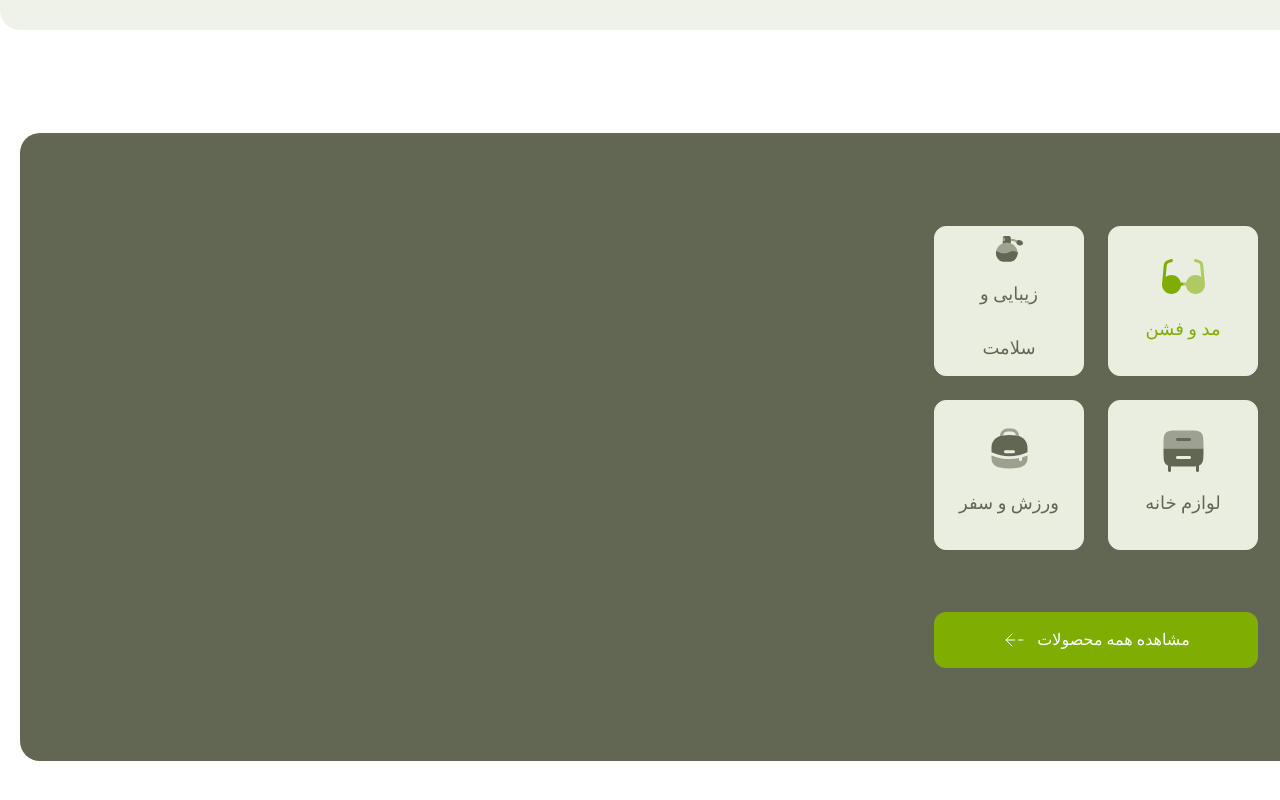
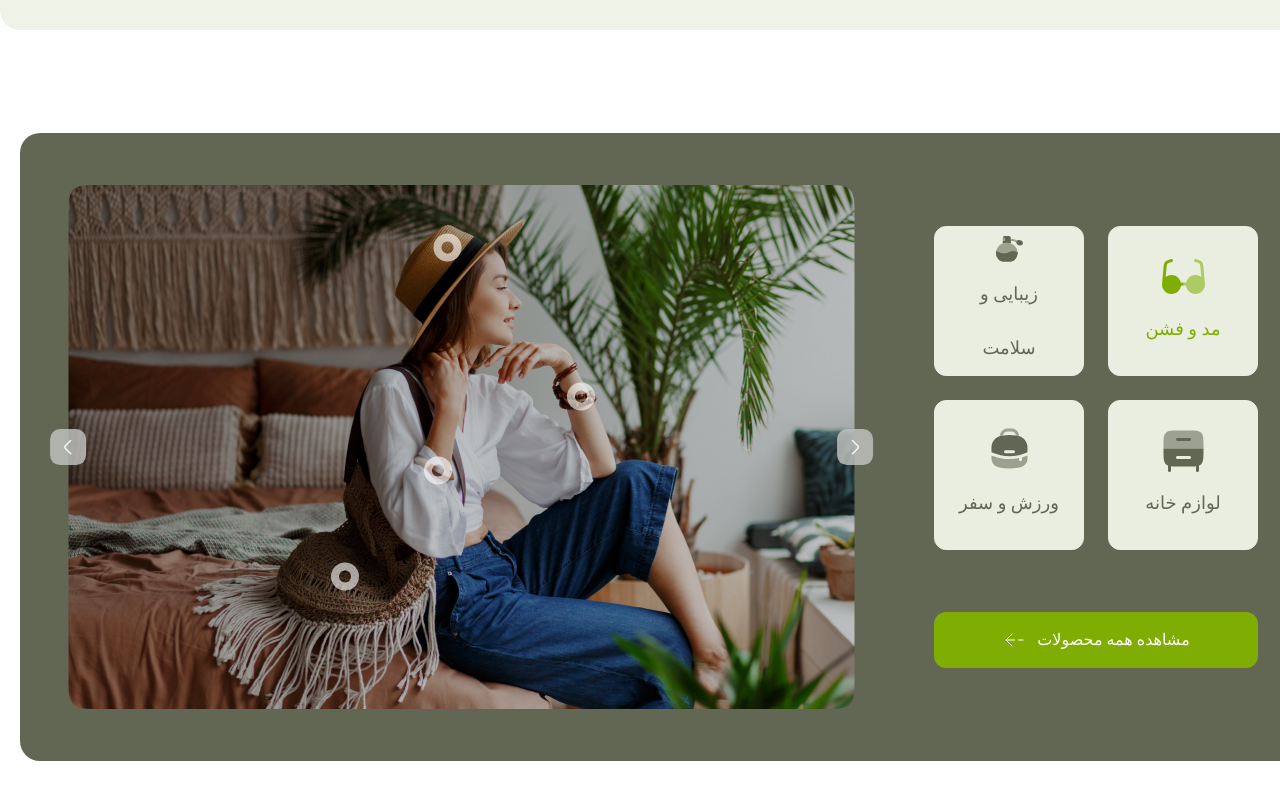
Before and after one commit to DevMousavi/mehra_shop, a React (Vite) app: page / in a window 1280 px wide. Shown: the part 1640-2440 px from the top of the page. Built offline with nearby package versions, Linux system fonts and the light colour scheme; a web font is replaced by a local one.

Commit message:
Sliders were displayed and their logic was implemented

```diff
--- a/src/Components/Category/Category.jsx
+++ b/src/Components/Category/Category.jsx
@@ -1,8 +1,23 @@
-import React from "react";
+import React, { useState } from "react";
 import style from "./Category.module.css";
 import { Link, NavLink } from "react-router-dom";
 
 const Category = () => {
+    const [number, setNumber] = useState(0);
+
+    const sliderImage = [
+        "./Slider_Images/Frame_2785.png",
+        "./Slider_Images/Frame_2786.png",
+    ];
+
+    const sliderHandler = () => {
+        if (number === 0) {
+            setNumber(1);
+        } else {
+            setNumber(0);
+        }
+    };
+
     return (
         <main className={style.container}>
             <div>
@@ -18,15 +33,15 @@ const Category = () => {
                             xmlns="http://www.w3.org/2000/svg"
                         >
                             <path
-                                fill-rule="evenodd"
-                                clip-rule="evenodd"
+                                fillRule="evenodd"
+                                clipRule="evenodd"
                                 d="M13.923 8.02606C14.185 8.81198 13.7602 9.66146 12.9743 9.92344L11.938 10.2689C10.7033 10.6805 9.88982 10.9537 9.28528 11.23C8.71368 11.4913 8.45726 11.7006 8.28694 11.9157C8.11662 12.1307 7.97158 12.4283 7.84816 13.0446C7.71764 13.6963 7.63796 14.5507 7.52014 15.8469L6.78618 23.9204L6.68948 24.984C8.29574 23.7404 10.3114 23.0004 12.5 23.0004C17.1902 23.0004 21.0866 26.3994 21.8604 30.8684C22.7224 30.619 23.6112 30.4942 24.5 30.4942V33.4942C23.761 33.4942 23.022 33.6202 22.3158 33.8722L21.8778 34.0286C21.1468 38.5488 17.2265 42.0004 12.5 42.0004C7.26 42.0004 3.01088 37.7218 3 32.4844C3.00092 31.9228 3.05056 31.3728 3.14492 30.8382L4.53944 15.4984C4.64836 14.2998 4.7407 13.2838 4.90656 12.4555C5.08308 11.574 5.3655 10.7724 5.9352 10.0531C6.50488 9.33378 7.22054 8.87526 8.03814 8.50156C8.80642 8.15038 9.77428 7.8278 10.9161 7.44724L12.0256 7.07738C12.8116 6.81542 13.661 7.24016 13.923 8.02606Z"
                                 fill="#80AD01"
                             />
                             <path
                                 d="M42.3104 24.984C40.7042 23.7404 38.6886 23.0004 36.5 23.0004C31.8098 23.0004 27.9134 26.3994 27.1396 30.8684C26.2776 30.619 25.3888 30.4944 24.5 30.4942V33.4942C25.239 33.4942 25.978 33.6202 26.6842 33.8722L27.1222 34.0286C27.8532 38.5488 31.7734 42.0004 36.5 42.0004C41.74 42.0004 45.989 37.7218 46 32.4844C45.999 31.9228 45.9494 31.3728 45.855 30.8382L44.4606 15.4984C44.3516 14.2998 44.2592 13.2838 44.0934 12.4555C43.9168 11.574 43.6344 10.7724 43.0648 10.0531C42.495 9.33378 41.7794 8.87526 40.9618 8.50156C40.1936 8.15038 39.2258 7.8278 38.084 7.44724L36.9744 7.07738C36.1884 6.81542 35.339 7.24016 35.077 8.02606C34.815 8.81198 35.2398 9.66146 36.0256 9.92344L37.062 10.2689C38.2968 10.6805 39.1102 10.9537 39.7146 11.23C40.2862 11.4913 40.5428 11.7006 40.713 11.9157C40.8834 12.1307 41.0284 12.4283 41.1518 13.0446C41.2824 13.6963 41.362 14.5507 41.4798 15.8469L42.3104 24.984Z"
                                 fill="#80AD01"
-                                fill-opacity="0.56"
+                                fillOpacity="0.56"
                             />
                         </svg>
                     </NavLink>
@@ -40,11 +55,11 @@ const Category = () => {
                             xmlns="http://www.w3.org/2000/svg"
                         >
                             <path
-                                fill-rule="evenodd"
-                                clip-rule="evenodd"
+                                fillRule="evenodd"
+                                clipRule="evenodd"
                                 d="M14.5 12.0004C14.5634 12.0004 14.636 12.0009 14.7136 12.0015C14.9078 12.003 15.1335 12.0047 15.3255 11.9986C15.6034 11.9899 15.9808 11.964 16.3578 11.8473C16.7625 11.722 17.2319 11.4712 17.5744 10.9785C17.9057 10.502 18 9.9683 18 9.49994C18 9.03166 17.9058 8.49778 17.5741 8.02114C17.2312 7.52828 16.7614 7.2778 16.3568 7.15286C15.9798 7.03646 15.6025 7.01074 15.3248 7.00216C15.1339 6.99628 14.9089 6.998 14.7153 6.99948C14.637 7.00008 14.5637 7.00064 14.5 7.00064V12.0004Z"
                                 fill="#626754"
-                                fill-opacity="0.57"
+                                fillOpacity="0.57"
                             />
                             <path
                                 d="M4.79354 26.6172C4.6009 27.547 4.5 28.5074 4.5 29.49C4.5 33.3196 6.03284 36.8138 8.55508 39.4634C9.4553 40.4092 9.9054 40.882 11.7925 41.691C13.6796 42.5 14.9808 42.5 17.5832 42.5H23.4168C26.0192 42.5 27.3204 42.5 29.2076 41.691C31.0946 40.882 31.5448 40.4092 32.445 39.4634C34.9672 36.8138 36.5 33.3196 36.5 29.49C36.5 29.2248 36.4926 28.961 36.4782 28.699C35.2846 28.0674 33.2786 27.4754 31.128 27.1314C24.989 26.1494 21.7512 31.108 15.5672 30.4374C11.1389 29.9572 7.69518 27.8022 4.79354 26.6172Z"
@@ -53,7 +68,7 @@ const Category = () => {
                             <path
                                 d="M15.5676 30.4374C21.7516 31.108 24.9894 26.1494 31.1284 27.1314C33.279 27.4754 35.285 28.0674 36.4786 28.699C36.0396 20.788 29.0538 14.5 20.5004 14.5C12.7126 14.5 6.22435 19.7128 4.79395 26.6172C7.69559 27.8022 11.1393 29.9572 15.5676 30.4374Z"
                                 fill="#626754"
-                                fill-opacity="0.57"
+                                fillOpacity="0.57"
                             />
                             <path
                                 d="M26.5 15.5896V10.5C26.5 7.67158 26.5 6.25736 25.6214 5.37868C24.7426 4.5 23.3284 4.5 20.5 4.5C17.6716 4.5 16.2574 4.5 15.3787 5.37868C14.9776 5.77972 14.7596 6.29232 14.6411 7.00004L14.7153 6.99948C14.9089 6.998 15.1339 6.99628 15.3248 7.00216C15.6025 7.01074 15.9798 7.03646 16.3568 7.15286C16.7614 7.2778 17.2312 7.52828 17.5741 8.02114C17.9058 8.49778 18 9.03166 18 9.49994C18 9.9683 17.9057 10.502 17.5744 10.9785C17.2319 11.4712 16.7625 11.722 16.3578 11.8473C15.9808 11.964 15.6034 11.9899 15.3255 11.9986C15.1335 12.0047 14.9076 12.003 14.7135 12.0015C14.6359 12.0009 14.5633 12.0004 14.5 12.0004V15.5896C16.3529 14.8869 18.3782 14.5 20.5 14.5C22.6218 14.5 24.6472 14.8869 26.5 15.5896Z"
@@ -70,7 +85,7 @@ const Category = () => {
                             <path
                                 d="M26.5 12H29.1394C30.459 12 31.7604 12.3072 32.9406 12.8974L34.5004 13.6773C34.51 13.1457 34.6588 12.6282 34.9618 12.1593C35.2402 11.7288 35.623 11.3785 36.079 11.1125L34.2822 10.2141C32.6854 9.41568 30.9248 9 29.1394 9H26.5V12Z"
                                 fill="#626754"
-                                fill-opacity="0.57"
+                                fillOpacity="0.57"
                             />
                         </svg>
                     </NavLink>
@@ -84,15 +99,15 @@ const Category = () => {
                             xmlns="http://www.w3.org/2000/svg"
                         >
                             <path
-                                fill-rule="evenodd"
-                                clip-rule="evenodd"
+                                fillRule="evenodd"
+                                clipRule="evenodd"
                                 d="M4.5 22.5H44.5V24.5C44.5 32.0424 44.5 35.8138 42.1568 38.1568C41.548 38.7656 40.8428 39.2164 40 39.5498V44.5C40 45.3284 39.3284 46 38.5 46C37.6716 46 37 45.3284 37 44.5V40.2426C34.8602 40.5 32.1128 40.5 28.5 40.5H20.5C16.8873 40.5 14.1398 40.5 12 40.2426V44.5C12 45.3284 11.3284 46 10.5 46C9.67158 46 9 45.3284 9 44.5V39.5498C8.15722 39.2164 7.45198 38.7656 6.84314 38.1568C4.5 35.8138 4.5 32.0424 4.5 24.5V22.5ZM17 31.5C17 30.6716 17.6716 30 18.5 30H30.5C31.3284 30 32 30.6716 32 31.5C32 32.3284 31.3284 33 30.5 33H18.5C17.6716 33 17 32.3284 17 31.5Z"
                                 fill="#626754"
                             />
                             <path
                                 d="M6.84314 6.84314C4.5 9.1863 4.5 12.9575 4.5 20.5V22.5H44.5V20.5C44.5 12.9575 44.5 9.1863 42.1568 6.84314C39.8138 4.5 36.0424 4.5 28.5 4.5H20.5C12.9575 4.5 9.1863 4.5 6.84314 6.84314Z"
                                 fill="#626754"
-                                fill-opacity="0.56"
+                                fillOpacity="0.56"
                             />
                             <path
                                 d="M18.5 12C17.6716 12 17 12.6716 17 13.5C17 14.3284 17.6716 15 18.5 15H30.5C31.3284 15 32 14.3284 32 13.5C32 12.6716 31.3284 12 30.5 12H18.5Z"
@@ -110,20 +125,20 @@ const Category = () => {
                             xmlns="http://www.w3.org/2000/svg"
                         >
                             <path
-                                fill-rule="evenodd"
-                                clip-rule="evenodd"
+                                fillRule="evenodd"
+                                clipRule="evenodd"
                                 d="M15.083 10.0712C10.076 11.5461 6.57388 16.0943 6.50114 21.3326C6.5 21.4148 6.5 21.5072 6.5 21.692V26.3384C6.70394 26.3382 6.9112 26.3796 7.10958 26.467C18.1813 31.3546 30.8194 31.3546 41.8912 26.467C42.0894 26.3796 42.2964 26.3382 42.5 26.3384V21.692C42.5 21.5072 42.5 21.4148 42.4988 21.3326C42.4262 16.0943 38.924 11.5462 33.917 10.0712C33.3616 9.88916 31.6784 9.56374 30.9064 9.42378C26.6664 8.70348 22.3338 8.70346 18.0938 9.42376C17.2845 9.57692 15.5494 9.92084 15.083 10.0712ZM20.5 24.3518C19.6716 24.3518 19 25.0188 19 25.8416C19 26.6646 19.6716 27.3316 20.5 27.3316H28.5C29.3284 27.3316 30 26.6646 30 25.8416C30 25.0188 29.3284 24.3518 28.5 24.3518H20.5Z"
                                 fill="#626754"
                             />
                             <path
                                 d="M18.2463 8.4835C18.8578 6.73298 20.533 5.47978 22.499 5.47978H26.499C28.4652 5.47978 30.1404 6.73298 30.7518 8.4835C30.8428 8.74376 30.887 9.0441 30.9054 9.42366C31.6774 9.56362 33.3606 9.88906 33.9162 10.0711V9.94906C33.9162 9.27202 33.893 8.38522 33.5862 7.50672C32.5688 4.59428 29.782 2.5 26.499 2.5H22.499C19.2161 2.5 16.4294 4.59428 15.412 7.50672C15.1051 8.38522 15.082 9.27202 15.082 9.94906V10.0711C15.5484 9.92074 17.2836 9.57682 18.0928 9.42364C18.1111 9.0441 18.1553 8.74376 18.2463 8.4835Z"
                                 fill="#626754"
-                                fill-opacity="0.57"
+                                fillOpacity="0.57"
                             />
                             <path
                                 d="M42.5 29.4533C40.7 30.2171 38.8628 30.8613 37.0004 31.3859V33.7875C37.0004 34.6103 36.3288 35.2775 35.5004 35.2775C34.672 35.2775 34.0004 34.6103 34.0004 33.7875V32.1233C24.8452 34.0505 15.2365 33.1603 6.5 29.4531V32.5457C6.5 36.7531 9.44202 40.3959 13.5771 41.3085C20.7712 42.8965 28.2288 42.8965 35.423 41.3085C39.558 40.3959 42.5 36.7531 42.5 32.5457V29.4533Z"
                                 fill="#626754"
-                                fill-opacity="0.57"
+                                fillOpacity="0.57"
                             />
                         </svg>
                     </NavLink>
@@ -162,7 +177,62 @@ const Category = () => {
                     <p>مشاهده همه محصولات</p>
                 </Link>
             </div>
-            <div className={style.slider}></div>
+            <div className={style.slider}>
+                <img src={sliderImage[number]} alt="Slider.png" />
+                <button className={style.btn} onClick={sliderHandler}>
+                    <svg
+                        width="37"
+                        height="37"
+                        viewBox="0 0 37 37"
+                        fill="none"
+                        xmlns="http://www.w3.org/2000/svg"
+                    >
+                        <rect
+                            x="0.0771484"
+                            y="0.0966797"
+                            width="36"
+                            height="36"
+                            rx="10"
+                            fill="#C4C6C2"
+                            fillOpacity="0.8"
+                        />
+                        <path
+                            d="M15.502 24.6966L20.9353 19.2632C21.577 18.6216 21.577 17.5716 20.9353 16.9299L15.502 11.4966"
+                            stroke="#F5F5F5"
+                            strokeWidth="1.5"
+                            strokeMiterlimit="10"
+                            strokeLinecap="round"
+                            strokeLinejoin="round"
+                        />
+                    </svg>
+                </button>
+                <button className={style.btn2} onClick={sliderHandler}>
+                    <svg
+                        width="37"
+                        height="37"
+                        viewBox="0 0 37 37"
+                        fill="none"
+                        xmlns="http://www.w3.org/2000/svg"
+                    >
+                        <rect
+                            width="36"
+                            height="36"
+                            rx="10"
+                            transform="matrix(-1 0 0 1 36.0771 0.0966797)"
+                            fill="#C4C6C2"
+                            fillOpacity="0.8"
+                        />
+                        <path
+                            d="M20.6523 24.6966L15.219 19.2632C14.5773 18.6216 14.5773 17.5716 15.219 16.9299L20.6523 11.4966"
+                            stroke="#F5F5F5"
+                            strokeWidth="1.5"
+                            strokeMiterlimit="10"
+                            strokeLinecap="round"
+                            strokeLinejoin="round"
+                        />
+                    </svg>
+                </button>
+            </div>
         </main>
     );
 };
--- a/src/Components/Category/Category.module.css
+++ b/src/Components/Category/Category.module.css
@@ -76,4 +76,35 @@
     bottom: 52px;
     left: 49px;
     right: 459px;
+    position: relative;
 }
+
+.btn {
+    background-color: transparent;
+    border: none;
+    box-shadow: none;
+    outline: none;
+    position: absolute;
+    top: 244.1px;
+    left: 767.58px;
+    cursor: pointer;
+}
+.btn2 {
+    background-color: transparent;
+    border: none;
+    box-shadow: none;
+    outline: none;
+    position: absolute;
+    top: 244.1px;
+    right: 767.58px;
+    cursor: pointer;
+}
+
+.btn2 > svg > rect,
+.btn > svg > rect {
+    transition: all ease-in 150ms;
+}
+.btn2:hover > svg > rect,
+.btn:hover > svg > rect {
+    fill: var(--primaryGreen);
+}
```
Also changed, not shown: src/DataBase/db.json (+0 -10 lines), public/Icons/arriw-left.svg (added).
